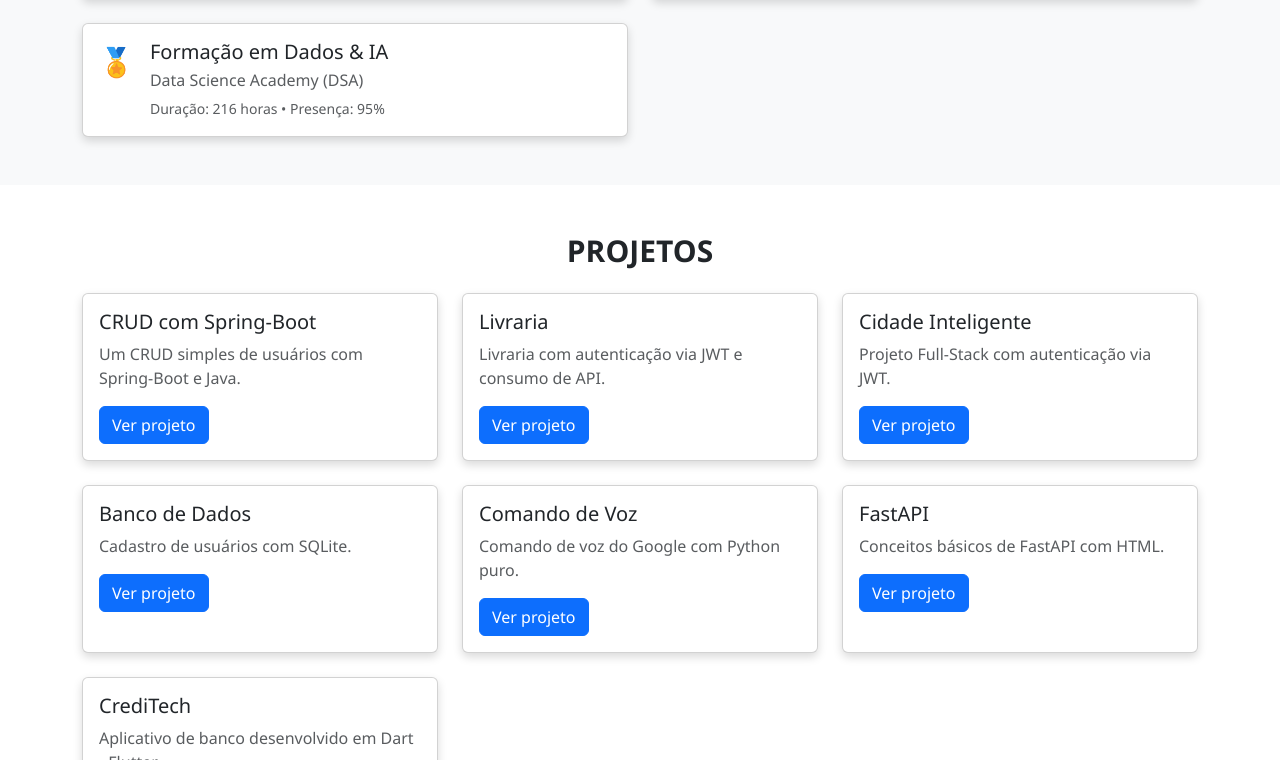
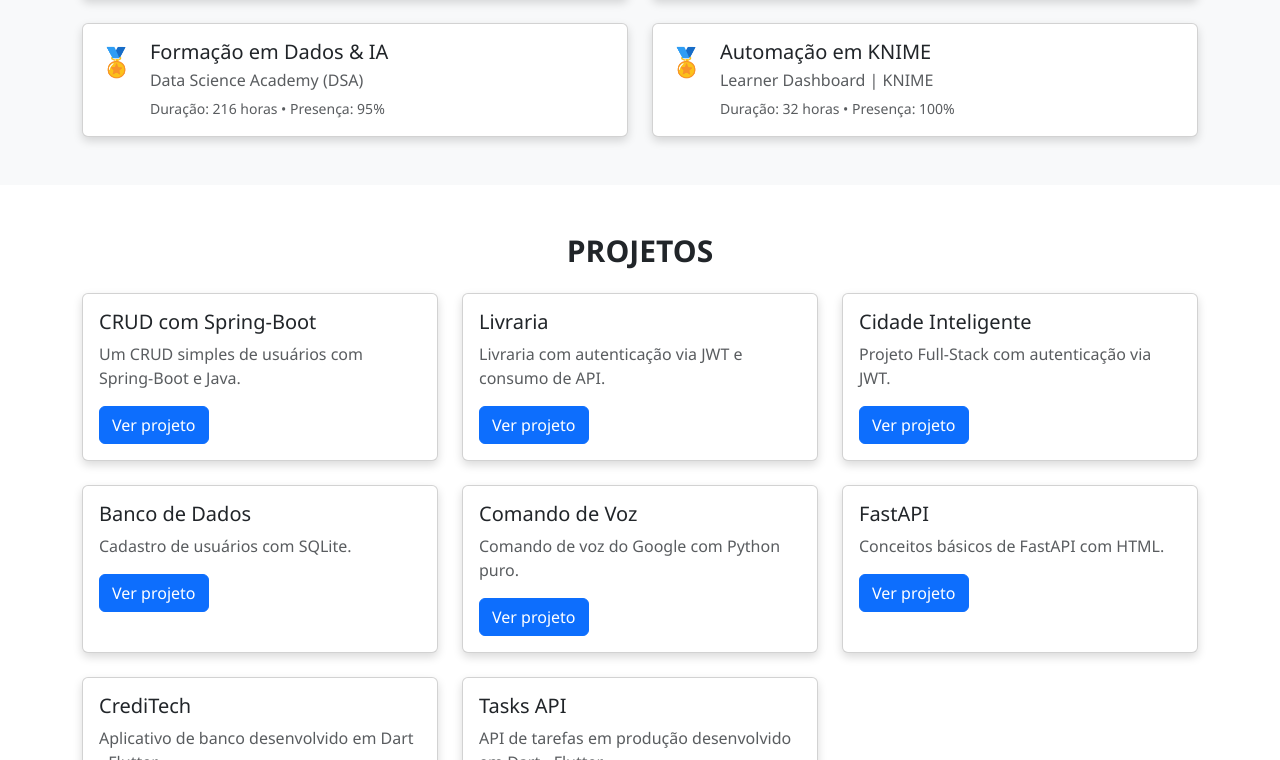
Before and after one commit to kauanvinicius9/Portfolio-Web, a React (Vite) app in the folder Front-End/: page / in a window 1280 px wide. Shown: the part 1400-2160 px from the top of the page. Built offline with nearby package versions, Linux system fonts and the light colour scheme.

Commit message:
add education and project

```diff
--- a/Front-End/src/data/projects.ts
+++ b/Front-End/src/data/projects.ts
@@ -43,5 +43,11 @@ export const projects: Projects[] = [
 		title: "CrediTech",
 		desc: "Aplicativo de banco desenvolvido em Dart - Flutter.",
 		link: "https://github.com/kauanvinicius9/CrediTech.git",
+	},
+	{
+        id: "taskapi",
+		title: "Tasks API",
+		desc: "API de tarefas em produção desenvolvido em Dart - Flutter.",
+		link: "https://github.com/kauanvinicius9/API-Tasks-Dart.git",
 	}
 ];
--- a/Front-End/src/pages/educations.ts
+++ b/Front-End/src/pages/educations.ts
@@ -52,5 +52,11 @@ export const Educations = [
     institution: "Data Science Academy (DSA)",
     duration: "216 horas",
     attendance: "95%",
+  },
+  {
+    course: "Automação em KNIME",
+    institution: "Learner Dashboard | KNIME",
+    duration: "32 horas",
+    attendance: "100%",
   }
 ];
```
Lines whose indentation alone changed are shown as unchanged.
